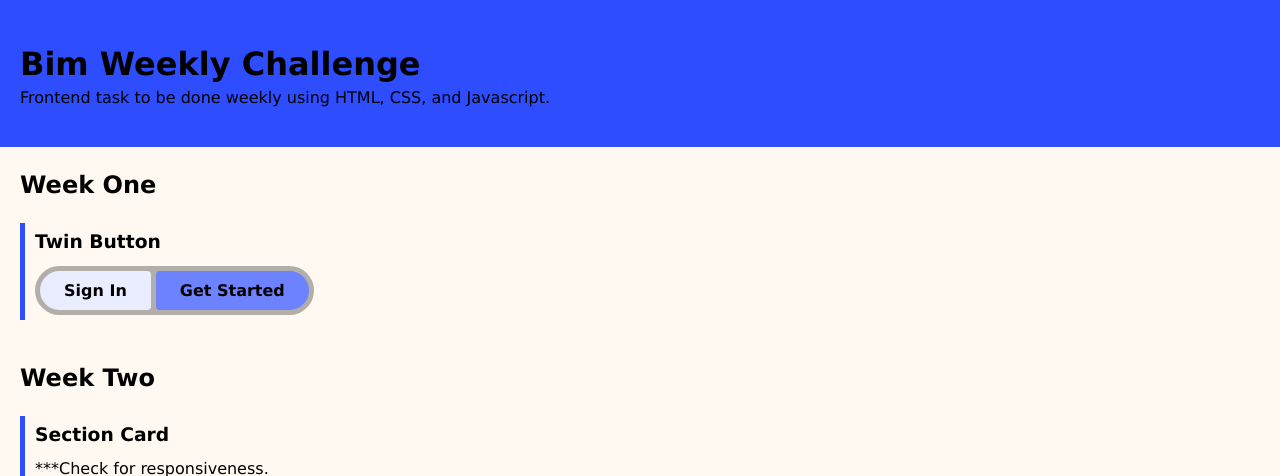
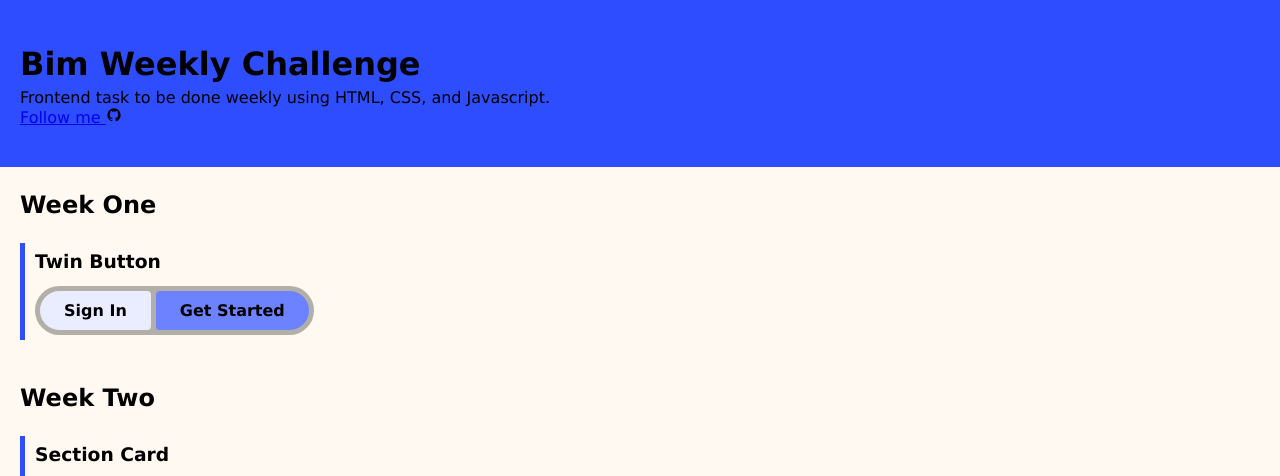
Before and after one commit to Adekoye-Adewale/bim-challenge, a plain HTML site: page index.html in a window 1280 px wide. Shown: the top 476 px of the page. Drawn offline with Linux system fonts and the light colour scheme.

Commit message:
Update index.html

```diff
--- a/index.html
+++ b/index.html
@@ -9,12 +9,37 @@
 </head>
 <body>
     <div class="header_sec">
+        <div>
             <h1>
                 Bim Weekly Challenge
             </h1>
             <p>
                 Frontend task to be done weekly using HTML, CSS, and Javascript.
             </p>
+        </div>
+        <div class="header_sec_right">
+            <a
+                href="https://github.com/Adekoye-Adewale"
+                target="_blank"
+                rel="noopener"
+                class="social_box"
+            >
+                <span>
+                    Follow me
+                </span>
+                <svg
+                    xmlns="https://www.w3.org/2000/svg"
+                    width="1em"
+                    height="1em"
+                    viewBox="0 0 24 24"
+                >
+                    <path
+                        fill="black"
+                        d="M12 2A10 10 0 0 0 2 12c0 4.42 2.87 8.17 6.84 9.5c.5.08.66-.23.66-.5v-1.69c-2.77.6-3.36-1.34-3.36-1.34c-.46-1.16-1.11-1.47-1.11-1.47c-.91-.62.07-.6.07-.6c1 .07 1.53 1.03 1.53 1.03c.87 1.52 2.34 1.07 2.91.83c.09-.65.35-1.09.63-1.34c-2.22-.25-4.55-1.11-4.55-4.92c0-1.11.38-2 1.03-2.71c-.1-.25-.45-1.29.1-2.64c0 0 .84-.27 2.75 1.02c.79-.22 1.65-.33 2.5-.33s1.71.11 2.5.33c1.91-1.29 2.75-1.02 2.75-1.02c.55 1.35.2 2.39.1 2.64c.65.71 1.03 1.6 1.03 2.71c0 3.82-2.34 4.66-4.57 4.91c.36.31.69.92.69 1.85V21c0 .27.16.59.67.5C19.14 20.16 22 16.42 22 12A10 10 0 0 0 12 2"
+                    />
+                </svg>
+            </a>
+        </div>
     </div>
 
     <!-- WEEK ONE -->
```
Lines whose indentation alone changed are shown as unchanged.
